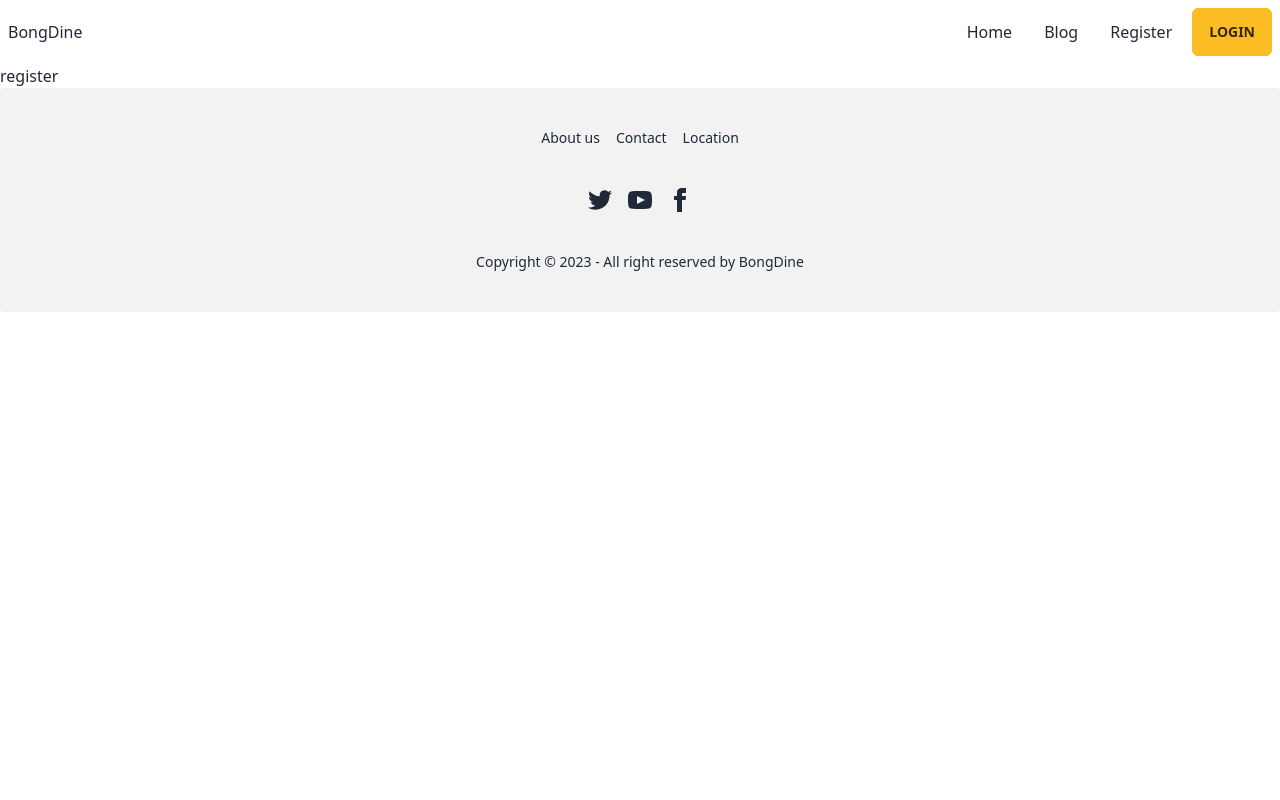
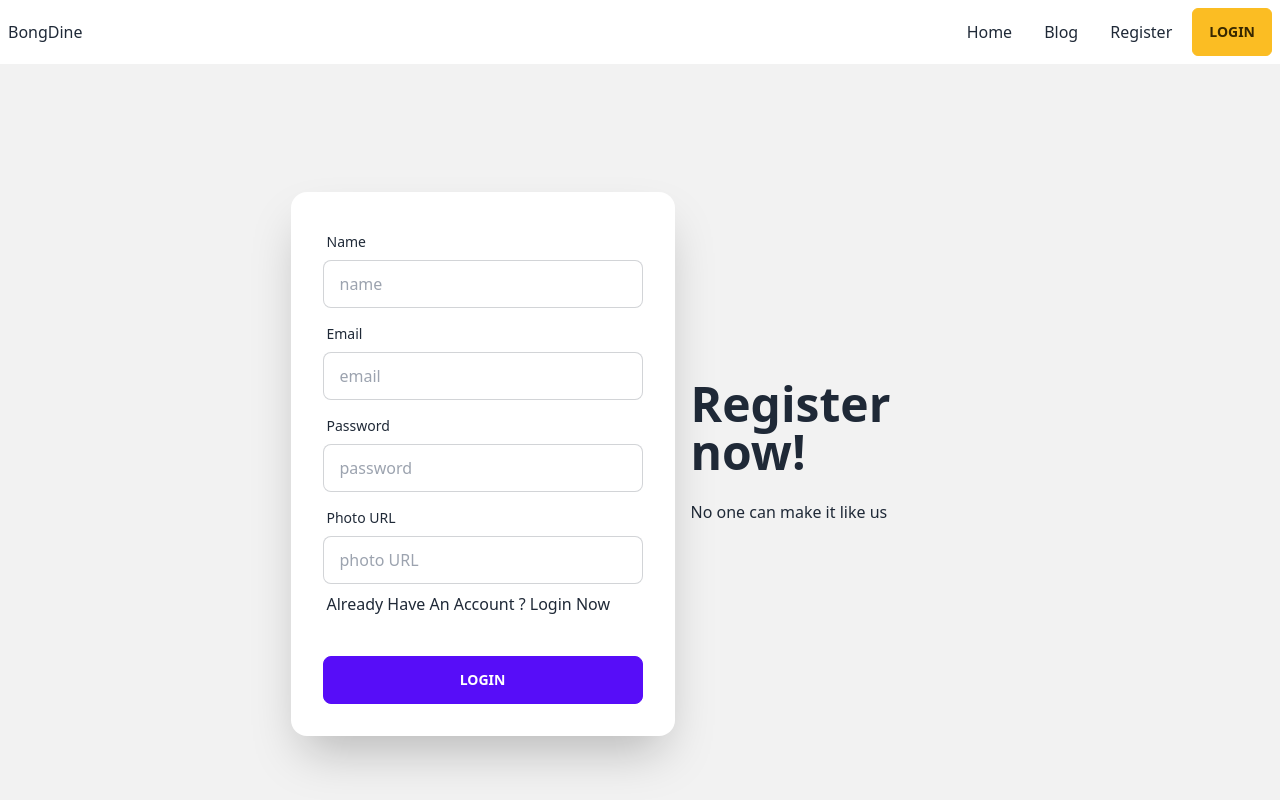
Before and after one commit to DevRowdra/chef-recipe-hunter-client-side, a React (Vite) app: page /register in a window 1280 px wide. Shown: the top 800 px of the page. Built offline with nearby package versions, Linux system fonts and the light colour scheme; no server answers.

Commit message:
set environment variable to hide the firebase config keys

```diff
--- /dev/null
+++ b/firebase.config.js
@@ -0,0 +1,19 @@
+// Import the functions you need from the SDKs you need
+import { initializeApp } from "firebase/app";
+// TODO: Add SDKs for Firebase products that you want to use
+// https://firebase.google.com/docs/web/setup#available-libraries
+
+// Your web app's Firebase configuration
+// console.log(`hi ${import.meta.env.VITE_APIKEY}`)
+const firebaseConfig = {
+    apiKey: import.meta.env.VITE_APIKEY,
+    authDomain: import.meta.env.VITE_AUTHDOMAIN,
+    projectId: import.meta.env.VITE_PROJECTID,
+    storageBucket: import.meta.env.VITE_STORAGEBUCKET,
+    messagingSenderId: import.meta.env.VITE_MESSAGINGSENDERID,
+    appId: import.meta.env.VITE_APPID,
+};
+
+// Initialize Firebase
+const app = initializeApp(firebaseConfig);
+export default app;
--- a/src/component/Pages/Login.jsx
+++ b/src/component/Pages/Login.jsx
@@ -3,7 +3,36 @@
 const Login = () => {
     return (
         <div>
-            <h1>login</h1>
+            <div className="hero min-h-screen bg-base-200">
+  <div className="hero-content flex-col lg:flex-row-reverse">
+    <div className="text-center lg:text-left">
+      <h1 className="text-5xl font-bold">Login now!</h1>
+      <p className="py-6">Cooking is one of the greatest gifts.</p>
+    </div>
+    <div className="card flex-shrink-0 w-full max-w-sm shadow-2xl bg-base-100">
+      <div className="card-body">
+        <div className="form-control">
+          <label className="label">
+            <span className="label-text">Email</span>
+          </label>
+          <input type="text" placeholder="email" className="input input-bordered" />
+        </div>
+        <div className="form-control">
+          <label className="label">
+            <span className="label-text">Password</span>
+          </label>
+          <input type="text" placeholder="password" className="input input-bordered" />
+          <label className="label">
+            <a href="#" className="label-text-alt link link-hover">Forgot password?</a>
+          </label>
+        </div>
+        <div className="form-control mt-6">
+          <button className="btn btn-primary">Login</button>
+        </div>
+      </div>
+    </div>
+  </div>
+</div>
         </div>
     );
 };
--- a/src/component/Pages/Register.jsx
+++ b/src/component/Pages/Register.jsx
@@ -1,11 +1,78 @@
 import React from 'react';
+import { Link } from 'react-router-dom';
 
 const Register = () => {
-    return (
-        <div>
-            <h1>register</h1>
+  return (
+    <div>
+      <div className="hero min-h-screen bg-base-200">
+        <div className="hero-content flex-col lg:flex-row-reverse">
+          <div className="text-center lg:text-left">
+            <h1 className="text-5xl font-bold">Register now!</h1>
+            <p className="py-6">No one can make it like us</p>
+          </div>
+          <div className="card flex-shrink-0 w-full max-w-sm shadow-2xl bg-base-100">
+            <form className="card-body">
+              <div className="form-control">
+                <label className="label">
+                  <span className="label-text">Name</span>
+                </label>
+                <input
+                  type="text"
+                  placeholder="name"
+                  name='name'
+                  className="input input-bordered"
+                  required
+                />
+              </div>
+              <div className="form-control">
+                <label className="label">
+                  <span className="label-text">Email</span>
+                </label>
+                <input
+                  type="text"
+                  placeholder="email"
+                  name='email'
+                  className="input input-bordered"
+                  required
+                />
+              </div>
+              <div className="form-control">
+                <label className="label">
+                  <span className="label-text">Password</span>
+                </label>
+                <input
+                  type="text"
+                  placeholder="password"
+                  name="password"
+                  className="input input-bordered"
+                  required
+                />
+
+              </div>
+              <div className="form-control">
+                <label className="label">
+                  <span className="label-text">Photo URL</span>
+                </label>
+                <input
+                  type="text"
+                  placeholder="photo URL"
+                  name='photo'
+                  className="input input-bordered"
+                />
+                <label className="label">
+                    <p>Already Have An Account ? <Link  className="label-text-alt link link-hover text-base" to={'/login '}>Login Now</Link> </p>
+
+                </label>
+              </div>
+              <div className="form-control mt-6">
+                <button className="btn btn-primary">Login</button>
+              </div>
+            </form>
+          </div>
         </div>
-    );
+      </div>
+    </div>
+  );
 };
 
 export default Register;
--- /dev/null
+++ b/src/component/Provider/AuthProvider.jsx
@@ -0,0 +1,47 @@
+import React, { createContext, useEffect, useState } from 'react';
+import { createUserWithEmailAndPassword, getAuth, onAuthStateChanged, signInWithEmailAndPassword, signOut } from "firebase/auth";
+import app from '../../../firebase.config';
+export const AuthContext=createContext(null)
+const AuthProvider = ({children}) => {
+    const [user,setUser]=useState(null)
+    const [loader,setLoader]=useState(true)
+const auth=getAuth(app)
+
+ const createUser=(email,password)=>{
+    setLoader(true)
+    return createUserWithEmailAndPassword(auth,email,password)
+ }
+ const loginUser=(email,password)=>{
+     setLoader(true)
+    return signInWithEmailAndPassword(auth,email,password)
+ }
+ const logoutUser=()=>{
+    setLoader(true)
+    return signOut(auth)
+ }
+ useEffect(()=>{
+    const unsubscribe=onAuthStateChanged(auth,currentUser=>{
+        console.log(currentUser)
+        setUser(currentUser)
+        setLoader(false)
+    })
+    return ()=>{
+        return unsubscribe()
+    }
+ },[])
+
+    const authInfo={
+        user,
+        createUser,
+        loginUser,
+        logoutUser,
+
+    }
+    return (
+        <AuthContext.Provider value={authInfo}>
+            {children}
+        </AuthContext.Provider>
+    );
+};
+
+export default AuthProvider;
```
Also changed, not shown: src/main.jsx (+11 -11 lines).
